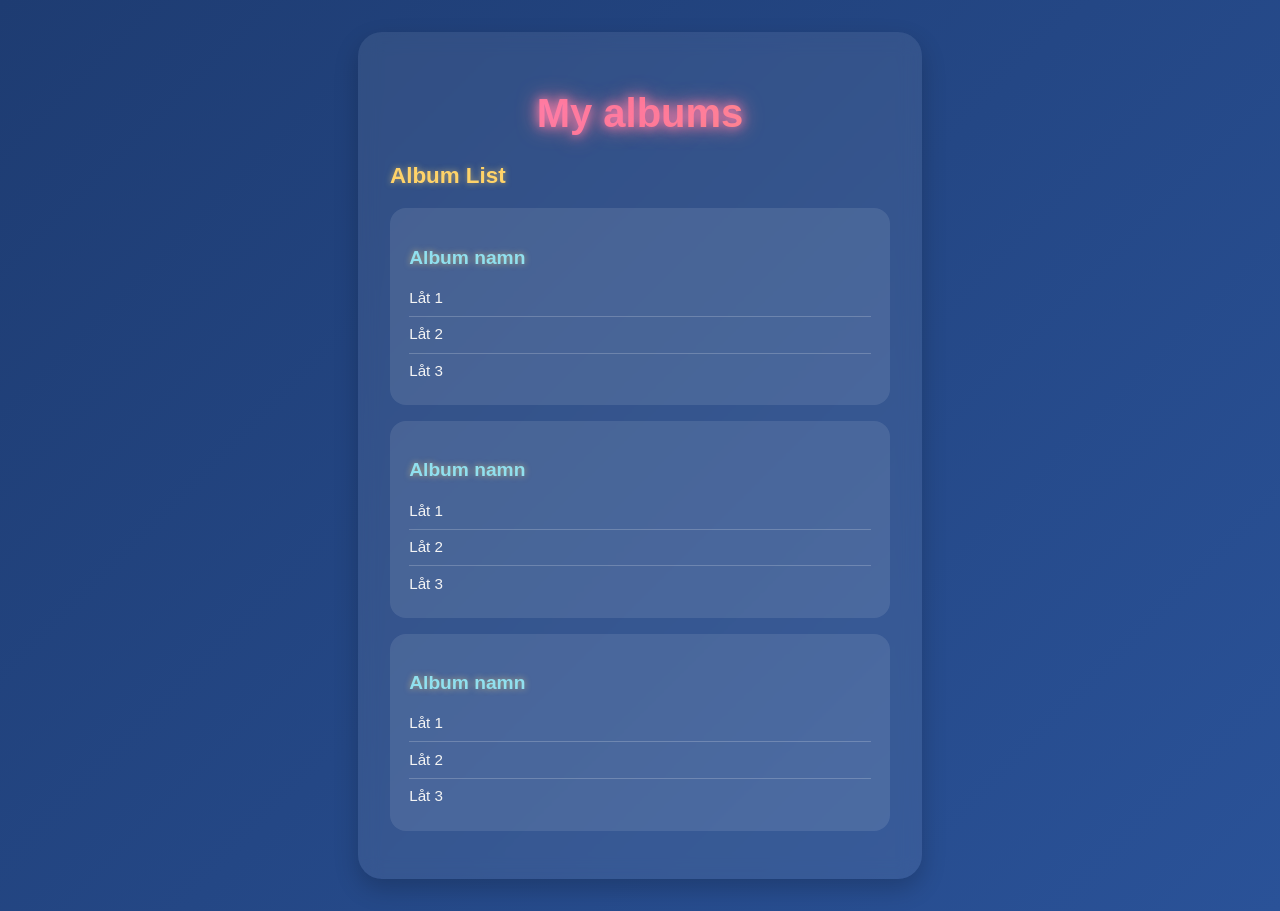
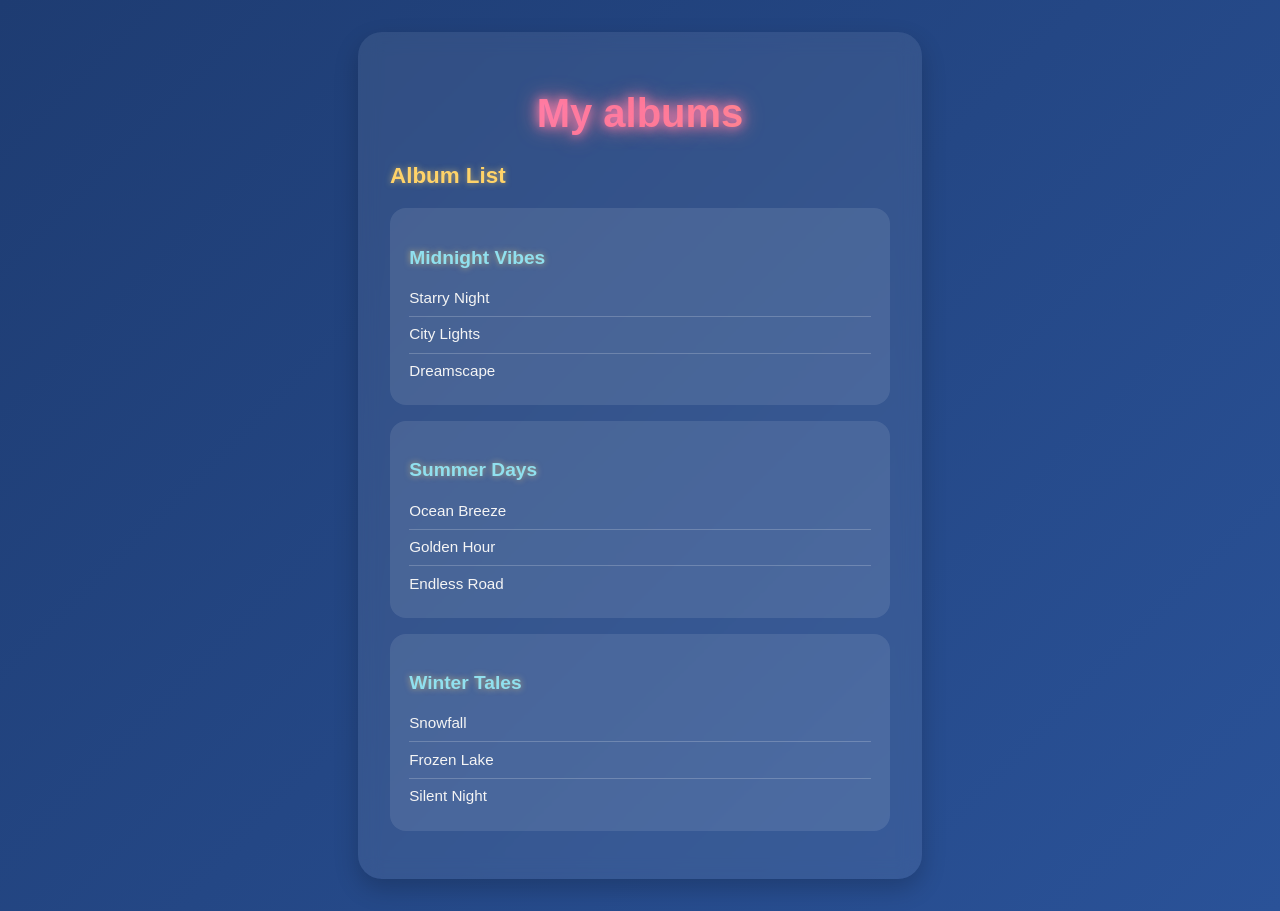
Before and after one commit to VictorErikson/ovningsuppgift2-fend24, a React (Vite) app: page / in a window 1280 px wide. Built offline with nearby package versions, Linux system fonts and the light colour scheme.

Commit message:
added solution

```diff
--- a/src/App.jsx
+++ b/src/App.jsx
@@ -1,12 +1,27 @@
 import './App.css'
 import AlbumList from "./components/AlbumList";
+
 function App() {
-  const myAlbums = [];
+  const myAlbums = [
+  {
+    albumName: "Midnight Vibes",
+    tracks: ["Starry Night", "City Lights", "Dreamscape"]
+  },
+  {
+    albumName: "Summer Days",
+    tracks: ["Ocean Breeze", "Golden Hour", "Endless Road"]
+  },
+  {
+    albumName: "Winter Tales",
+    tracks: ["Snowfall", "Frozen Lake", "Silent Night"]
+  }
+];
+
 
   return (
     <div className="App">
       <h1>My albums</h1>
-      <AlbumList />
+      <AlbumList albums={myAlbums} />
     </div>
   );
 }
--- a/src/components/Album.jsx
+++ b/src/components/Album.jsx
@@ -1,11 +1,11 @@
-export default function Album() {
+export default function Album({album}) {
+  const {albumName, tracks} = album;
+
     return (
       <div className="Album">
-        <h3 className="Album-title">Album namn</h3> {/* Byt ut mot en variabel. */}
+        <h3 className="Album-title">{albumName}</h3>
         <ul>
-          <li>Låt 1</li>
-          <li>Låt 2</li>
-          <li>Låt 3</li>
+          {tracks.map((track,i) => <li key={i}>{track}</li>)}
         </ul>
       </div>
     );
--- a/src/components/AlbumList.jsx
+++ b/src/components/AlbumList.jsx
@@ -1,12 +1,10 @@
 import Album from "./Album";
 
-export default function AlbumList() {
+export default function AlbumList({albums}) {
   return (
     <div>
       <h3>Album List</h3>
-      <Album />
-      <Album />
-      <Album />
+      {albums.map((album,i) => <Album key={i} album={album} />)}
     </div>
   );
 }
```
